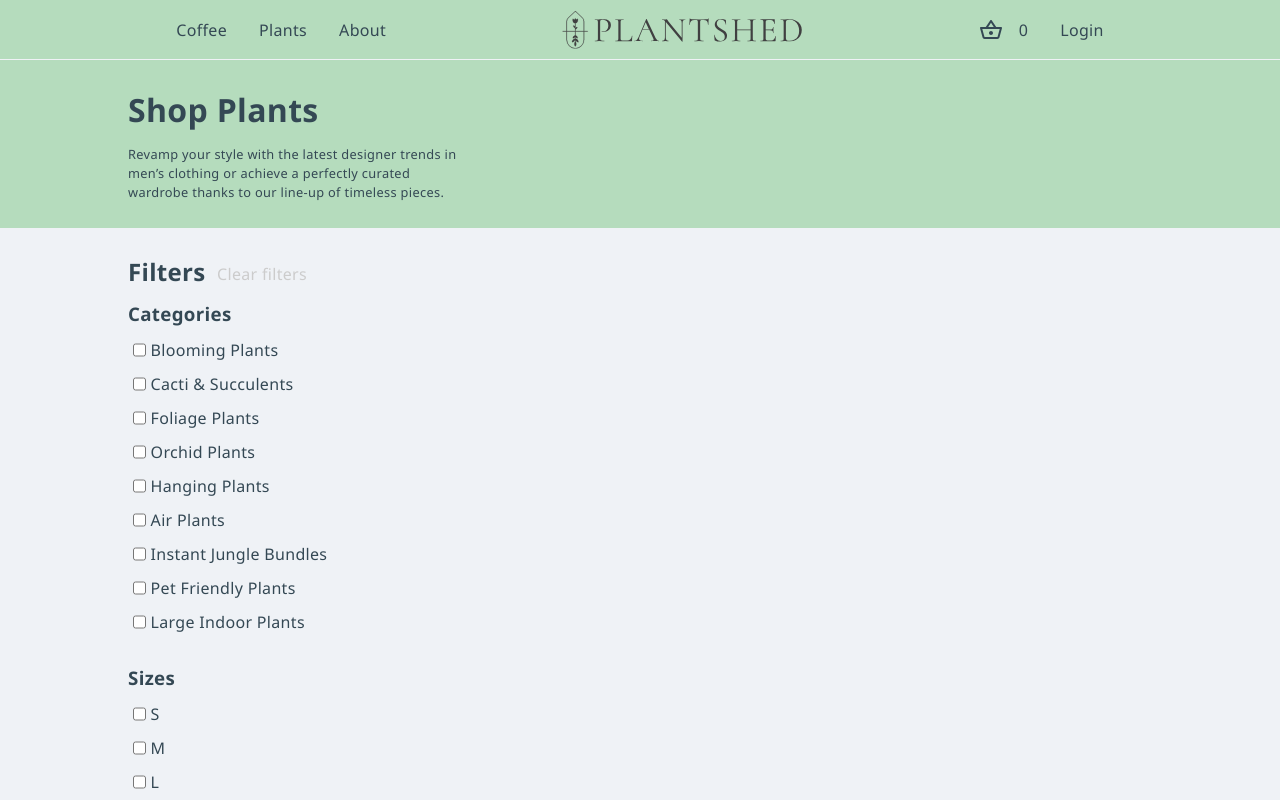
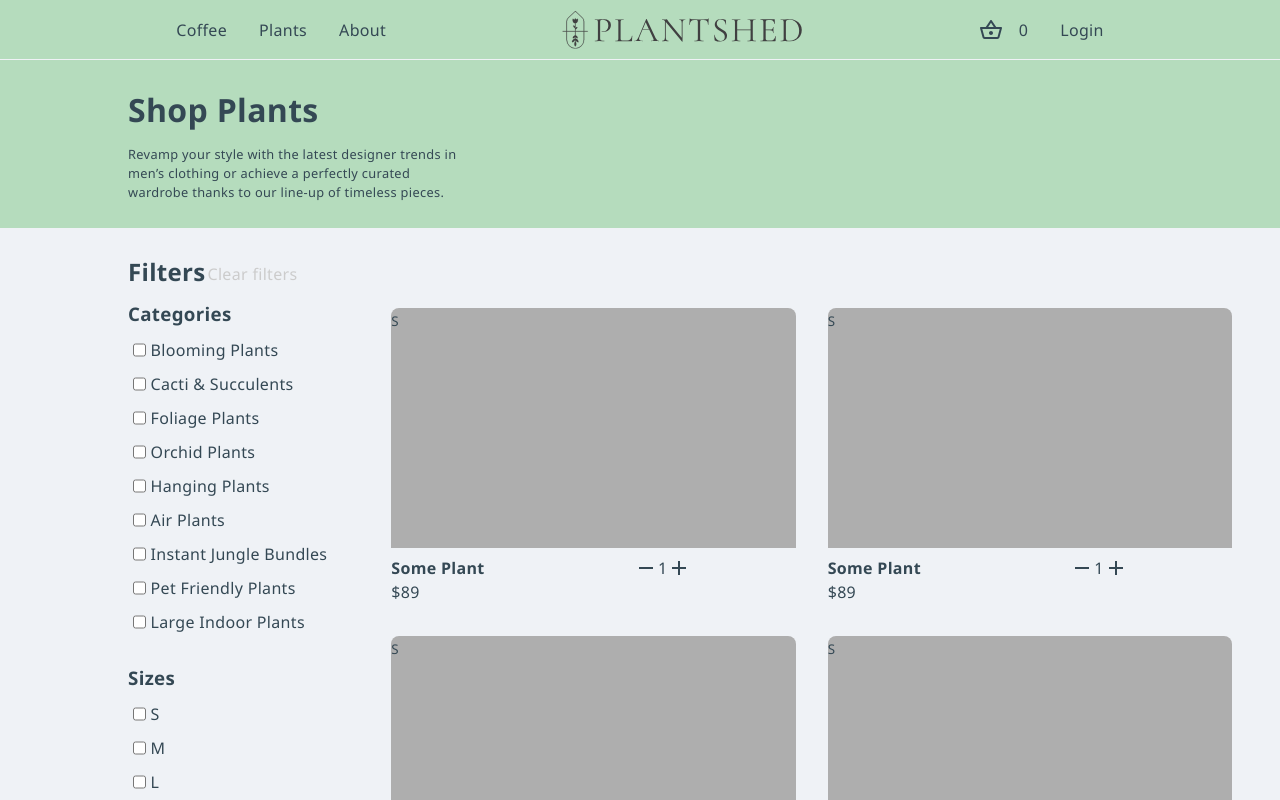
Before and after one commit to stefaniesatna/plantshed, a React (Create React App) app: page /plants in a window 1280 px wide. Shown: the top 800 px of the page. Built offline with nearby package versions, Linux system fonts and the light colour scheme.

Commit message:
Adding product list

```diff
--- a/src/components/Filters.js
+++ b/src/components/Filters.js
@@ -1,4 +1,21 @@
 import FilterTile from "./FilterTile";
+
+const filterPlantOptions = [
+  "Blooming Plants",
+  "Cacti & Succulents",
+  "Foliage Plants",
+  "Orchid Plants",
+  "Hanging Plants",
+  "Air Plants",
+  "Instant Jungle Bundles",
+  "Pet Friendly Plants",
+  "Large Indoor Plants",
+]
+const filterSizeOptions = [
+  "S",
+  "M",
+  "L",
+]
 
 export default function Filters(props) {
   return (
@@ -8,21 +25,20 @@ export default function Filters(props) {
         <a className="clearFilters">Clear filters</a>
       </div>
       <h3 className="filtersHeader">Categories</h3>
-      <FilterTile text="Blooming Plants" />
-      <FilterTile text="Cacti & Succulents" />
-      <FilterTile text="Foliage Plants" />
-      <FilterTile text="Orchid Plants" />
-      <FilterTile text="Hanging Plants" />
-      <FilterTile text="Air Plants" />
-      <FilterTile text="Instant Jungle Bundles" />
-      <FilterTile text="Pet Friendly Plants" />
-      <FilterTile text="Large Indoor Plants" />
+
+      {filterPlantOptions.map((plant, i) => {
+        return (
+          <FilterTile text={plant} key={i} />
+        )
+      })}
       <h3 className="filtersHeader" style={{ paddingTop: "20px" }}>
         Sizes
       </h3>
-      <FilterTile text="S" />
-      <FilterTile text="M" />
-      <FilterTile text="L" />
+      {filterSizeOptions.map((size, i) => {
+        return (
+          <FilterTile text={size} key={i} />
+        )
+      })}
     </div>
   );
 }
--- a/src/components/Plants.js
+++ b/src/components/Plants.js
@@ -1,5 +1,6 @@
 import Blurb from "./Blurb";
 import Filters from "./Filters";
+import ProductGrid from "./ProductGrid.react";
 
 export default function Plants() {
   return (
@@ -8,7 +9,10 @@ export default function Plants() {
         title="Shop Plants"
         body="Revamp your style with the latest designer trends in men’s clothing or achieve a perfectly curated wardrobe thanks to our line-up of timeless pieces. "
       />
-      <Filters />
+      <div className='productList'>
+        <Filters />
+        <ProductGrid />
+      </div>
     </>
   );
 }
--- /dev/null
+++ b/src/components/ProductGrid.react.js
@@ -0,0 +1,90 @@
+import RemoveIcon from '@mui/icons-material/Remove';
+import AddIcon from '@mui/icons-material/Add';
+import {useState} from 'react';
+
+export default function ProductGrid() {
+
+  return (
+    <div className='productGrid'>
+      {plantProducts.map((product, i) => {
+        return (
+          <Product productDetails={product} key={i} />
+        )
+      })}
+    </div>
+  )
+}
+
+const Product = ({productDetails}) => {
+  const {title, price, size, img} = productDetails;
+  let [productCount, setProductCount] = useState(1);
+
+  const increaseCount = () => {setProductCount(productCount++)};
+  const decreaseCount = () => {setProductCount(productCount--)};
+
+  return (
+    <div className='productItem'>
+      <div className='productImage'>
+        {/* <img>{img}</img> */}
+        <small>{size}</small>
+      </div>
+      <span className='productDetails'>
+        <div>
+          <p className='productTitle'>{title}</p>
+          <p className='productPrice'>{price}</p>
+        </div>
+        <div className='purchaseQuantity'>
+          <RemoveIcon onClick={decreaseCount}/>
+          <p>{productCount}</p>
+          <AddIcon onClick={increaseCount}/>
+        </div>
+      </span>
+    </div>
+  )
+}
+
+
+const plantProducts = [
+  {
+    title: 'Some Plant',
+    price: '$89',
+    size: 'S',
+    img: '',
+  },
+  {
+    title: 'Some Plant',
+    price: '$89',
+    size: 'S',
+    img: '',
+  },
+  {
+    title: 'Some Plant',
+    price: '$89',
+    size: 'S',
+    img: '',
+  },
+  {
+    title: 'Some Plant',
+    price: '$89',
+    size: 'S',
+    img: '',
+  },
+  {
+    title: 'Some Plant',
+    price: '$89',
+    size: 'S',
+    img: '',
+  },
+  {
+    title: 'Some Plant',
+    price: '$89',
+    size: 'S',
+    img: '',
+  },
+  {
+    title: 'Some Plant',
+    price: '$89',
+    size: 'S',
+    img: '',
+  }
+]
--- a/src/styles/index.css
+++ b/src/styles/index.css
@@ -250,6 +250,80 @@ body {
   max-width: 30%;
 }
 
+.productList {
+  display: -webkit-box;
+  display: -ms-flexbox;
+  display: flex;
+  -webkit-box-orient: horizontal;
+  -webkit-box-direction: normal;
+      -ms-flex-direction: row;
+          flex-direction: row;
+  gap: 3em;
+}
+
+.productGrid {
+  display: -ms-grid;
+  display: grid;
+  -ms-grid-columns: (minmax(260px, 1fr))[auto-fill];
+      grid-template-columns: repeat(auto-fill, minmax(260px, 1fr));
+  grid-auto-rows: auto 1fr;
+  grid-gap: 2em;
+  -webkit-box-flex: 1;
+      -ms-flex: 1;
+          flex: 1;
+  height: -webkit-fit-content;
+  height: -moz-fit-content;
+  height: fit-content;
+  margin: 5em 3em 5em 1em;
+}
+
+.productGrid .productItem {
+  display: -webkit-box;
+  display: -ms-flexbox;
+  display: flex;
+  -webkit-box-orient: vertical;
+  -webkit-box-direction: normal;
+      -ms-flex-direction: column;
+          flex-direction: column;
+  border-radius: 8px;
+  gap: 0.5em;
+  -webkit-box-flex: 1;
+      -ms-flex: 1;
+          flex: 1;
+  min-height: 150px;
+}
+
+.productGrid .productItem .productImage {
+  width: 100%;
+  height: -webkit-fit-content;
+  height: -moz-fit-content;
+  height: fit-content;
+  min-height: 240px;
+  background: var(--selected);
+  border-radius: 8px 8px 0 0;
+}
+
+.productGrid .productItem .productDetails {
+  display: -ms-grid;
+  display: grid;
+  -ms-grid-columns: 60% auto;
+      grid-template-columns: 60% auto;
+}
+
+.productGrid .productItem .productDetails .productTitle {
+  font-weight: bold;
+}
+
+.productGrid .productItem .productDetails .purchaseQuantity {
+  display: -webkit-box;
+  display: -ms-flexbox;
+  display: flex;
+  -webkit-box-orient: horizontal;
+  -webkit-box-direction: normal;
+      -ms-flex-direction: row;
+          flex-direction: row;
+}
+
 .checkout {
   height: 430px;
   /**background: #2f2c33;**/
```
Also changed, not shown: src/styles/index.scss (+44 -0 lines), 1 other file (tests, documents, lock files or other folders).
